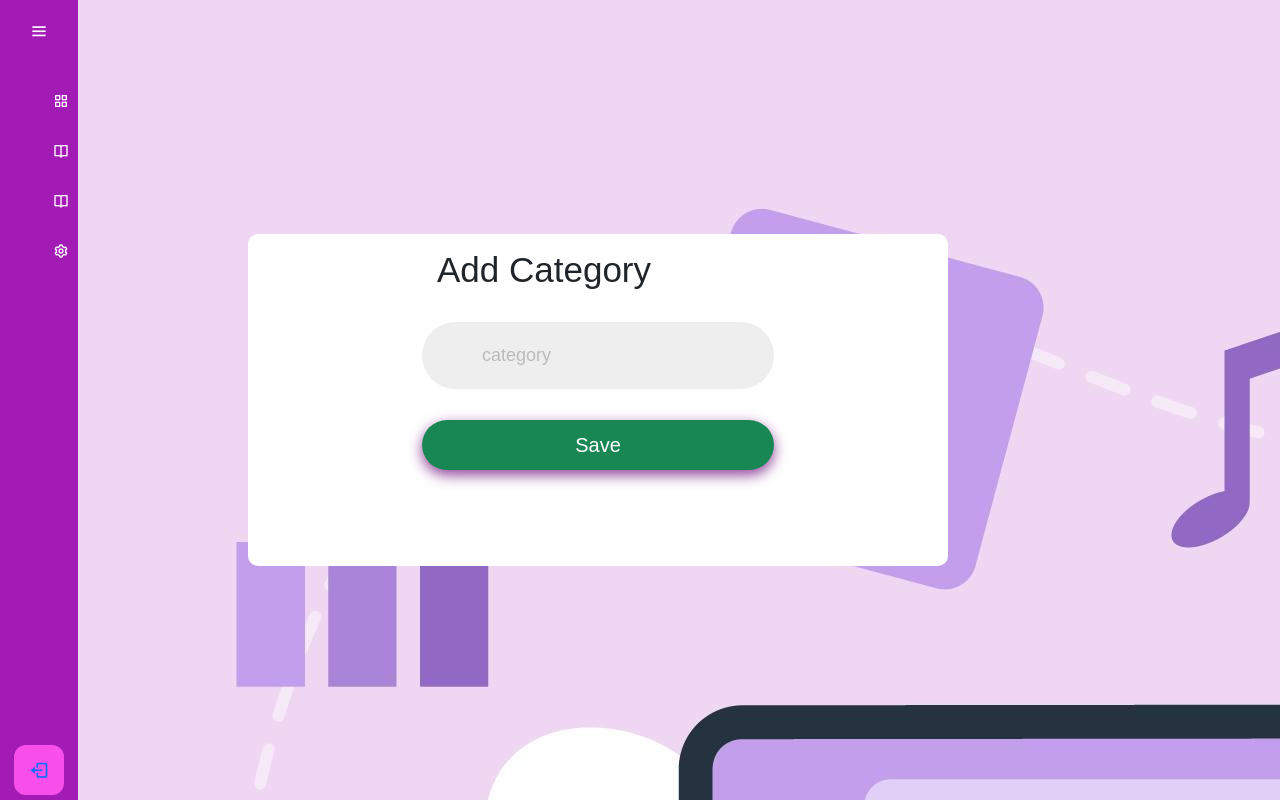
After one commit to Ielmarzouqy/Planet.dev, a PHP site: page /view/addCategory.php in a window 1280 px wide. The commit adds this page. Run offline with PHP 8.4, Linux system fonts and the light colour scheme; data that the repository does not hold is empty.

Commit message:
add category

```diff
--- /dev/null
+++ b/asset/javascript/main.js
@@ -0,0 +1,25 @@
+function message(){
+    console.log("message");
+var category = document.getElementById('category');
+const success = document.getElementById('success');
+const danger = document.getElementById('danger');
+
+if(category.value === '' ){
+danger.style.display = 'block';
+}
+else{
+setTimeout(() => {
+    category.value = '';
+
+}, 2000);
+
+success.style.display = 'block';
+}
+
+
+setTimeout(() => {
+danger.style.display = 'none';
+success.style.display = 'none';
+}, 4000);
+
+}
--- /dev/null
+++ b/asset/message.css
@@ -0,0 +1,161 @@
+*{
+    margin: 0;
+    padding: 0;
+    box-sizing: border-box;
+    font-family: 'Poppins',sans-serif;
+}
+body{
+    background-color: #806bcd;
+}
+.container{
+    width: 700px;
+    height: auto;
+    background-color: #fff;
+    border-radius: 10px;
+    position: absolute;
+    top: 50%;
+    left: 50%;
+    transform: translate(-50%,-50%);
+    display: flex;
+    justify-content: center;
+}
+.box{
+    width: 500px;
+    height: auto;
+    display: flex;
+    flex-direction: column;
+    justify-content: center;
+    align-items: center;
+}
+h3{
+    font-size: 35px;
+    margin: 15px;
+}
+.name{
+    width: 100%;
+    position: relative;
+    margin-bottom: 15px;
+}
+.name i{
+    position: absolute;
+    top: 50%;
+    left: 30px;
+    transform: translateY(-50%);
+    font-size: 20px;
+    color: #bbb;
+}
+.name input{
+    width: 100%;
+    padding: 20px 60px;
+    border: none;
+    outline: none;
+    font-size: 18px;
+    background-color: #eee;
+    border-radius: 40px;
+}
+.name input::placeholder{
+    color: #bbb;
+    font-weight: 500;
+}
+.email{
+    width: 100%;
+    position: relative;
+    margin-bottom: 15px;
+}
+.email i{
+    position: absolute;
+    top: 50%;
+    left: 30px;
+    transform: translateY(-50%);
+    font-size: 20px;
+    color: #bbb;
+}
+.email input{
+    width: 100%;
+    padding: 20px 60px;
+    border: none;
+    outline: none;
+    font-size: 18px;
+    background-color: #eee;
+    border-radius: 40px;
+}
+.email input::placeholder{
+    color: #bbb;
+    font-weight: 500;
+}
+.message-box{
+    width: 100%;
+    position: relative;
+    margin-bottom: 15px;
+}
+.message-box i{
+    position: absolute;
+    top: 50%;
+    left: 30px;
+    transform: translateY(-50%);
+    font-size: 20px;
+    color: #bbb;
+}
+.message-box textarea{
+    width: 100%;
+    padding: 20px 60px;
+    border: none;
+    outline: none;
+    font-size: 18px;
+    background-color: #eee;
+    border-radius: 40px;
+}
+.message-box textarea::placeholder{
+    color: #bbb;
+    font-weight: 500;
+}
+
+.button{
+    width: 100%;
+    cursor: pointer;
+    margin-bottom: 20px;
+}
+.button button{
+    width: 100%;
+    padding: 10px;
+    font-size: 20px;
+    color: #fff;
+    background-color: #806bcd;
+    border: none;
+    outline: none;
+    border-radius: 40px;
+    cursor: pointer;
+}
+.message{
+    width: 100%;
+    position: relative;
+    margin-bottom: 60px;
+    display: flex;
+    justify-content: center;
+}
+.message .success{
+    font-size: 20px;
+    color: green;
+    position: absolute;
+    animation: buttons .3s linear;
+    display: none;
+}
+.message .danger{
+    font-size: 20px;
+    color: red;
+    position: absolute;
+    transition: .3s;
+    animation: buttons .3s linear;
+    display: none;
+}
+@keyframes buttons{
+    0%{
+        transform: scale(0.1);
+    }
+    50%{
+        transform: scale(0.5);
+    }
+    100%{
+        transform: scale(1);
+    }
+}
--- /dev/null
+++ b/classes/Categories.php
@@ -0,0 +1,17 @@
+<?php
+include ('Database.php');
+class Categories extends Database{
+    public $category;
+
+    public function getCategory($category){
+        $this->category=$category;
+    }
+    function addCategory(){
+        $query= "INSERT INTO category value (null,?)";
+        $stmt = $this->connect()->prepare($query);
+        $res= $stmt->execute(array($this->category));
+        var_dump($res);
+        return $res;
+
+    }
+}
--- /dev/null
+++ b/controllers/categoryContr.php
@@ -0,0 +1,14 @@
+<?php
+include('../classes/Categories.php');
+
+class Category_contr extends Categories{
+
+    public function add_category(){
+
+        if (isset($_POST["catSubmit"])){
+            $this->getCategory($_POST["category"]);
+            $res = $this->addCategory();
+        }
+    }
+
+}
--- a/includes/head.php
+++ b/includes/head.php
@@ -4,6 +4,9 @@
     <meta name="viewport" content="width=device-width, initial-scale=1.0">
     <title>Document</title>
     <link rel="stylesheet" href="./asset/main.css">
+    <link rel="stylesheet" href="./asset/style.css">
+
+
     <script src="https://ajax.googleapis.com/ajax/libs/jquery/3.3.1/jquery.min.js"></script>
   <script src="https://cdnjs.cloudflare.com/ajax/libs/popper.js/1.14.0/umd/popper.min.js"></script>
   <script src="https://maxcdn.bootstrapcdn.com/bootstrap/4.1.0/js/bootstrap.min.js"></script>
--- a/includes/sidebar.php
+++ b/includes/sidebar.php
@@ -1,20 +1,10 @@
 <?php
-//     include ("../classes/Database.php");
-// $con = (new Database())->connect();
+include('head.php');
+include('footer.php');
+?>
 
+<link rel="stylesheet" href="../asset/style.css">
 
-?>
-<!DOCTYPE html>
-<html lang="en">
-<head>
-    <meta charset="UTF-8">
-    <meta http-equiv="X-UA-Compatible" content="IE=edge">
-    <meta name="viewport" content="width=device-width, initial-scale=1.0">
-    <link rel="stylesheet" href="../asset/style.css">
-    <title>planet dev</title>
-    <script src="https://cdn.tailwindcss.com?plugins=forms,typography,aspect-ratio,line-clamp"></script>
-
-</head>
 <body>
 <div class="sidebar ">
         <div class="logo_content">
@@ -29,25 +19,25 @@
         <ul class="nav_list">
 
             <li>
-                <a href="#">
+                <a href="../view/dashboard.php">
                     <i class='bx bx-grid-alt'></i>
                     <span class="links_name">Dashboard</span>
                 </a>
                     <span class="tooltip">Dashboard</span>
             </li>
             <li>
-                <a href="../view/viewPost.php">
+                <a href="../view/viewPosts.php">
                     <i class='bx bx-book-open '></i>
                     <span class="links_name">All Posts</span>
                 </a>
                     <span class="tooltip">All Posts</span>
             </li>
             <li>
-                <a href="../view/addPost.php">
+                <a href="../view/addCategory.php">
                     <i class='bx bx-book-open '></i>
-                    <span class="links_name">Add Post</span>
+                    <span class="links_name">Add Category</span>
                 </a>
-                    <span class="tooltip">Add Post</span>
+                    <span class="tooltip">Add Category</span>
             </li>
 
             <li>
--- /dev/null
+++ b/view/addCategory.php
@@ -0,0 +1,32 @@
+<?php
+include('../includes/sidebar.php');
+echo"add post";
+include_once('../controllers/categoryContr.php');
+$Category = new Category_contr();
+ $Category->add_category();
+
+?>
+    <link rel="stylesheet" href="../asset/message.css">
+
+
+<div class="home_content">
+    <form action="" method="POST">
+            <div class=" container">
+                <div class=" d-grid gap-3 justify-content-center box">
+                    <h3>Add Category</h3>
+                    <div class="name">
+                        <i class="fas fa-user"></i>
+                        <input type="text" placeholder="category" name="category" id="category">
+                    </div>
+                    <div class="button">
+                        <button id="send" class="btn bg-success text-white" name="catSubmit" onclick="message()">Save</button>
+                    </div>
+                    <div class="message">
+                        <div class="success text-success" id="success">Your Category Successfully Sent!</div>
+                        <div class="danger text-danger" id="danger">Feilds Can't be Empty!</div>
+                    </div>
+                </div>
+            </div>
+    </form>
+</div>
+<script src="../asset/javascript/main.js"></script>
--- a/view/signup.php
+++ b/view/signup.php
@@ -12,6 +12,7 @@
     <meta name="viewport" content="width=device-width, initial-scale=1.0">
     <link href="https://cdn.jsdelivr.net/npm/bootstrap@5.1.3/dist/css/bootstrap.min.css" rel="stylesheet">
     <script src="https://cdn.jsdelivr.net/npm/bootstrap@5.1.3/dist/js/bootstrap.bundle.min.js"></script>
+    <!-- <script src="https://unpkg.com/sweetalert/dist/sweetalert.min.js"></script> -->
     <link rel="stylesheet" href="../asset/main.css">
 </head>
 
--- /dev/null
+++ b/view/viewPosts.php
@@ -0,0 +1,3 @@
+<?php
+include('../includes/sidebar.php');
+echo " here viewPosts";
```
Also changed, not shown: controllers/adminContr.php (+8 -4 lines), includes/auth.php (added, +8 -0 lines), view/dashboard.php (+4 -7 lines), includes/footer.php (line endings or trailing spaces).
